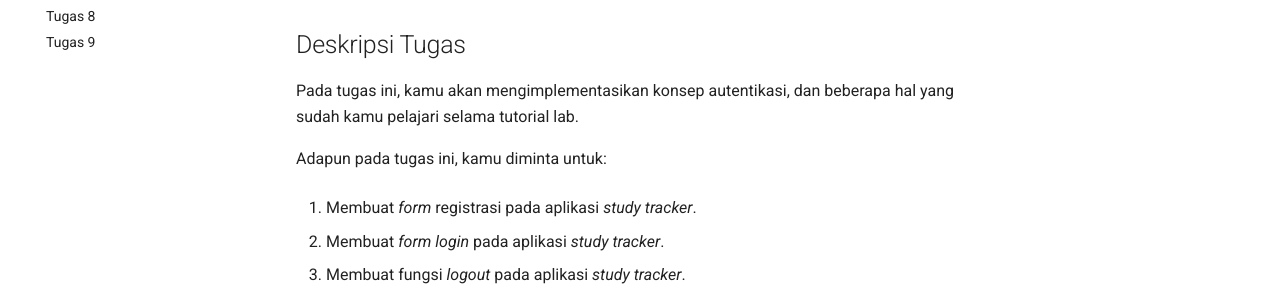
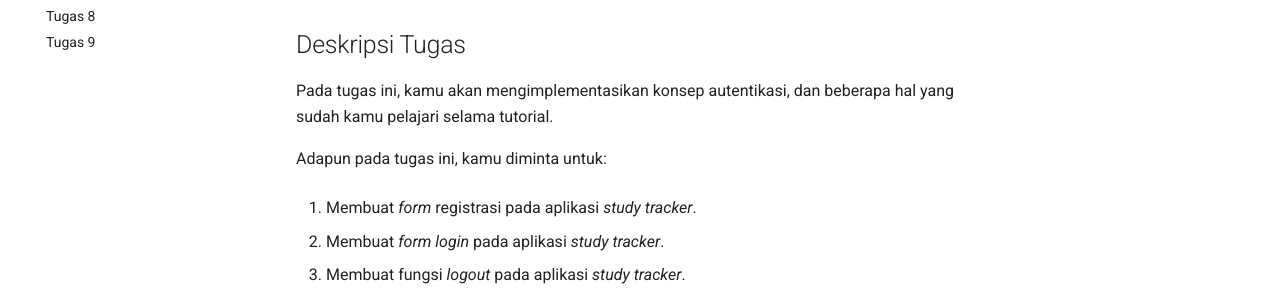
Before and after one commit to pbp-fasilkom-ui/genap-2023, an MkDocs documentation site: the page built from docs/tugas/tugas-4.md, in a window 1280 px wide and 900 px high. Shown: the part 359-659 px from the top of the window. Built offline with MkDocs 1.6.1 and Material for MkDocs 9.7.7, drawn with Linux system fonts in a browser that asks for light colours.

Commit message:
change: synchronize tutorial

```diff
--- a/docs/tugas/tugas-4.md
+++ b/docs/tugas/tugas-4.md
@@ -6,7 +6,7 @@ Pemrograman Berbasis Platform (CSGE602022) - diselenggarakan oleh Fakultas Ilmu
 
 ## Deskripsi Tugas
 
-Pada tugas ini, kamu akan mengimplementasikan konsep autentikasi, dan beberapa hal yang sudah kamu pelajari selama tutorial lab.
+Pada tugas ini, kamu akan mengimplementasikan konsep autentikasi, dan beberapa hal yang sudah kamu pelajari selama tutorial.
 
 Adapun pada tugas ini, kamu diminta untuk:
 
```
Also changed, not shown: docs/tugas/tugas-2.md (+1 -1 lines), docs/tugas/tugas-3.md (+1 -1 lines), docs/tugas/tugas-5.md (+1 -1 lines), docs/tutorial/tutorial-7.md (+1 -1 lines).
